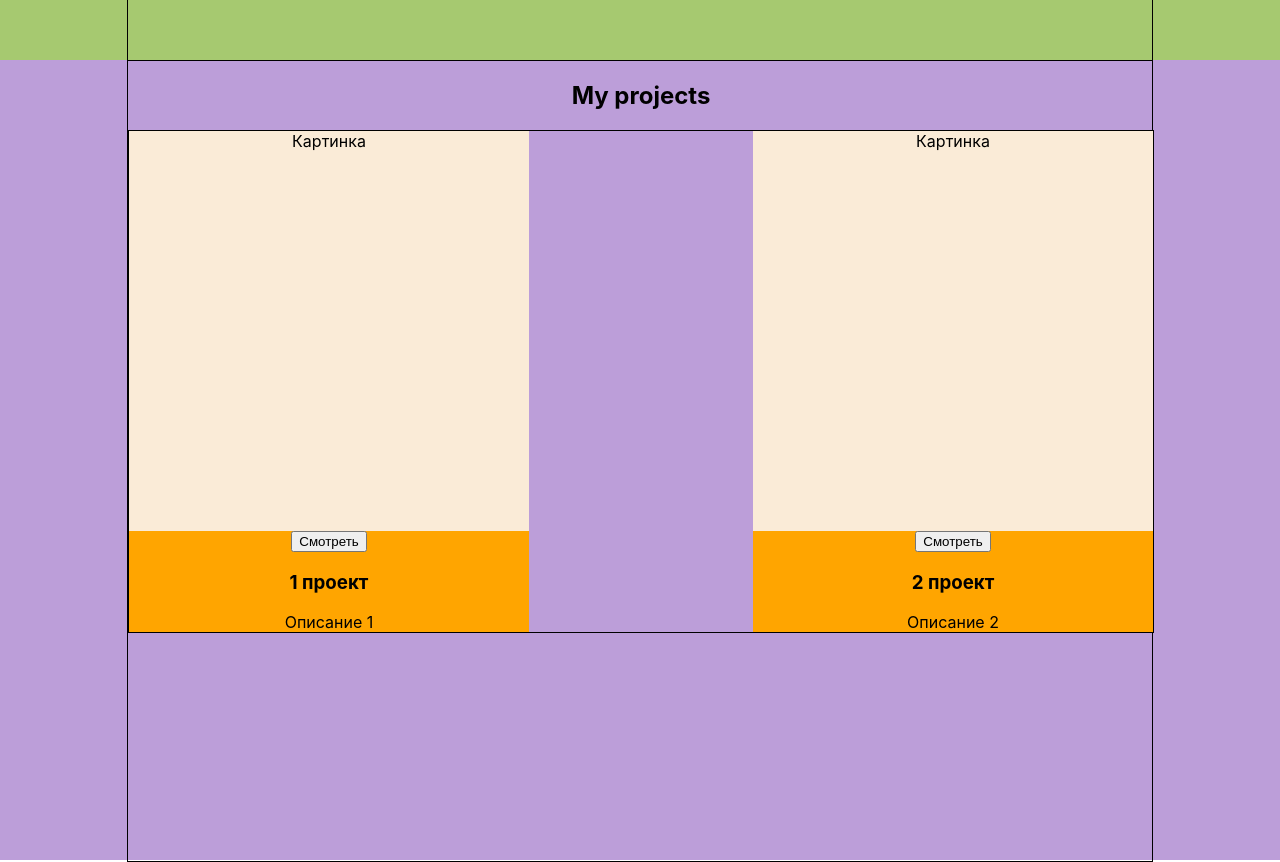
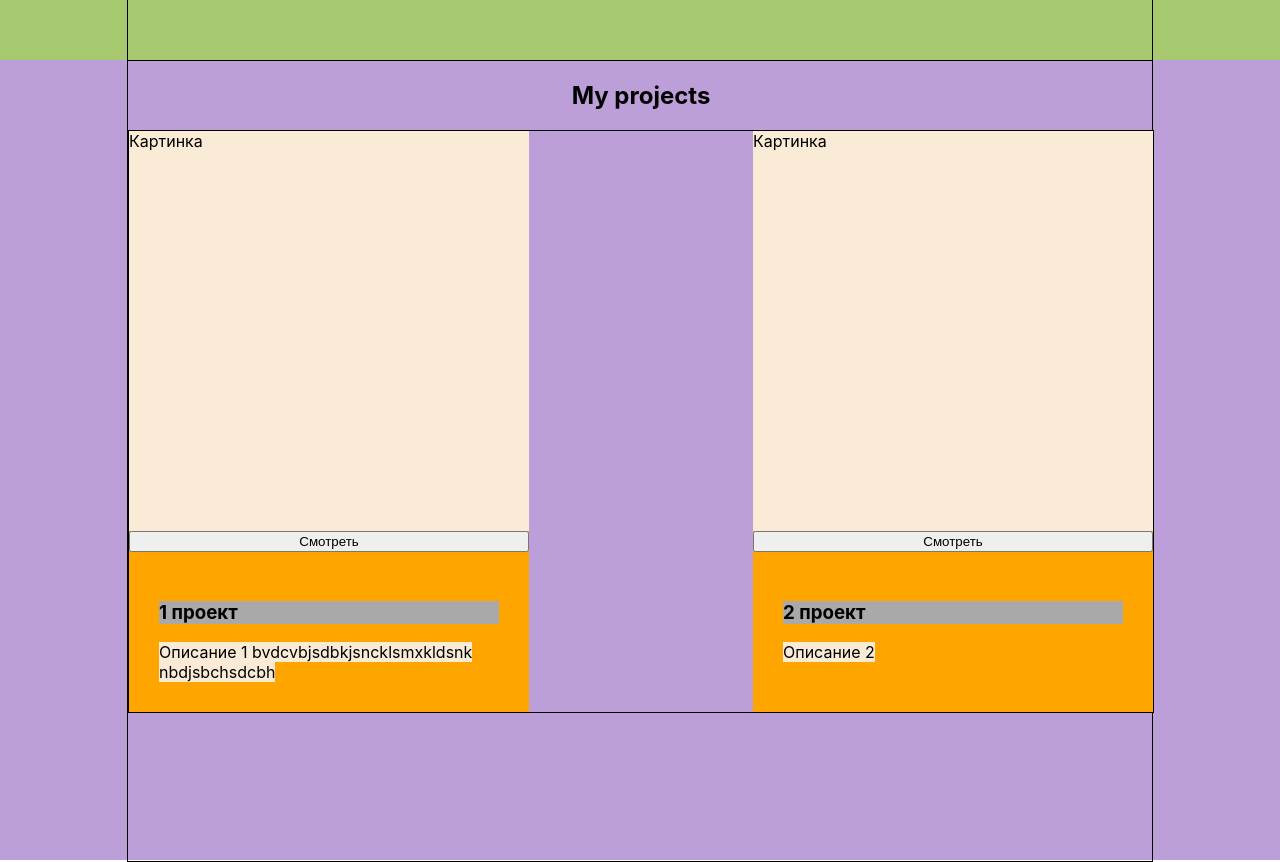
Before and after one commit to Kattekly/Portfolio, a React (Create React App) app: page / in a window 1280 px wide. Shown: the part 1620-2482 px from the top of the page. Built offline with nearby package versions, Linux system fonts and the light colour scheme.

Commit message:
Create Projects

```diff
--- a/src/Projects/Project/Project.module.css
+++ b/src/Projects/Project/Project.module.css
@@ -3,8 +3,6 @@
     background-color: orange;
     display: flex;
     flex-direction: column;
-    align-items: center;
-    text-align: center;
 }
 
 .icon {
@@ -12,6 +10,15 @@
     width: 400px;
     background-color: antiquewhite;
 }
-.textElement {
 
+.elements {
+    margin: 30px;
 }
+
+.title {
+    background-color: darkgrey;
+}
+
+.description {
+    background-color: antiquewhite;
+}
--- a/src/Projects/Project/Project.tsx
+++ b/src/Projects/Project/Project.tsx
@@ -11,10 +11,11 @@ const Project = (props: ProjectPropsType) => {
         <div className={s.project}>
             <div className={s.icon}>Картинка</div>
             <button>Смотреть</button>
-            <div className={s.textElement}>
-                <h3>{props.title}</h3>
+            <div className={s.elements}>
+                <h3 className={s.title}>{props.title}</h3>
                 <span className={s.description}>{props.description}</span>
             </div>
+
         </div>
     );
 };
--- a/src/Projects/Projects.tsx
+++ b/src/Projects/Projects.tsx
@@ -9,7 +9,7 @@ const Projects = () => {
             <div className={`${styleContainer.container} ${s.projectContainer}`}>
                 <h2 className={s.title}>My projects</h2>
                 <div className={s.projects}>
-                    <Project title={"1 проект"} description={"Описание 1"}/>
+                    <Project title={"1 проект"} description={"Описание 1 bvdcvbjsdbkjsncklsmxkldsnk nbdjsbchsdcbh"}/>
                     <Project title={"2 проект"} description={"Описание 2"}/>
                 </div>
             </div>
```
